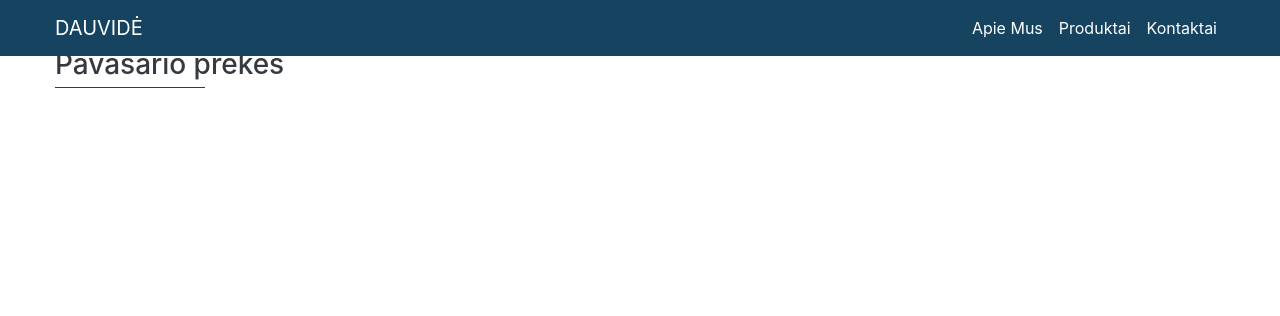
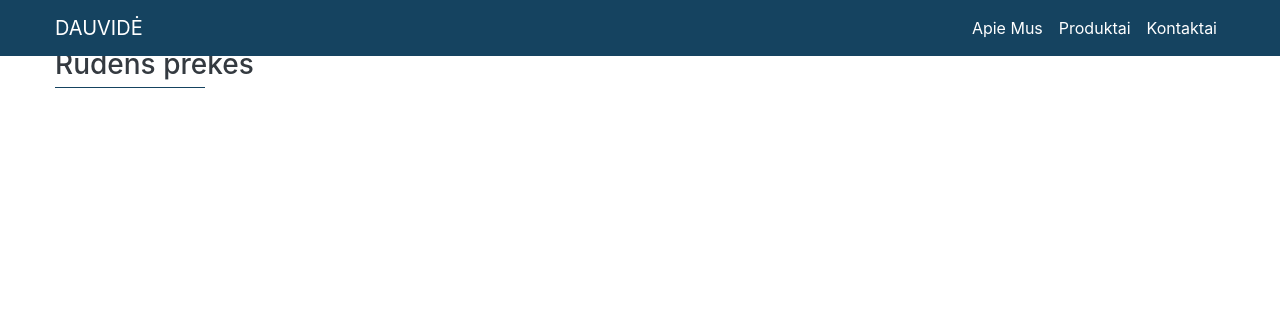
Before and after one commit to RedaDaug/dauvide, a Symfony app: template templates/main_product/season.html.twig in a window 1280 px wide. Shown: the top 316 px of the page. Run offline with Twig, Linux system fonts and the light colour scheme; the template is opened without the code that fills it, so the values that code supplies are empty; some libraries are stand-ins or nearby versions.

Commit message:
ruduo aktyvuotas

```diff
--- a/public/style.css
+++ b/public/style.css
@@ -107,8 +107,8 @@ ul {
 .hero {
   height: 400px;
   width: auto;
-  background-image: url("img/header2.png");
-  background-position: bottom center;
+  background-image: url("img/header3.jpg");
+  background-position: top left;
   background-repeat: no-repeat; }
 
 .hero-container {
--- a/templates/home/_season_products.html.twig
+++ b/templates/home/_season_products.html.twig
@@ -1,5 +1,5 @@
 <div class="container pt-5">
-        <h3>Pavasario prekės</h3>
+        <h3>Rudens prekės</h3>
     <div class="row  mt-lg-5 mb-lg-5 mt-1 mb-1">
         {% for mainProduct in mainProducts %}
             <div class="col-lg-3 col-md-4 col-sm-6 col-6 mt-1 mb-1">
--- a/templates/main_product/season.html.twig
+++ b/templates/main_product/season.html.twig
@@ -6,14 +6,14 @@
             {% for mainProduct in mainProducts|slice (0,1) %}
                 <ul class="breadcrumb">
                     <li><a href="{{ path('home') }}">Pradžia</a></li>
-                    <li>Pavasario prekės</li>
+                    <li>Rudens prekės</li>
                 </ul>
             {% endfor %}
         </div>
     </section>
     <section id="produktai">
         <div class="container mt-1 text-center">
-            <h3 class="text-dark">Pavasario prekės</h3>
+            <h3 class="text-dark">Rudens prekės</h3>
             <div class="row mb-5">
                 {% for mainProduct in mainProducts %}
                     <div class="col-lg-3 col-md-4 col-sm-6 col-6 mt-1 mb-1">
```
Also changed, not shown: templates/home/index.html.twig (+4 -6 lines), public/img/header3.jpg (added).
